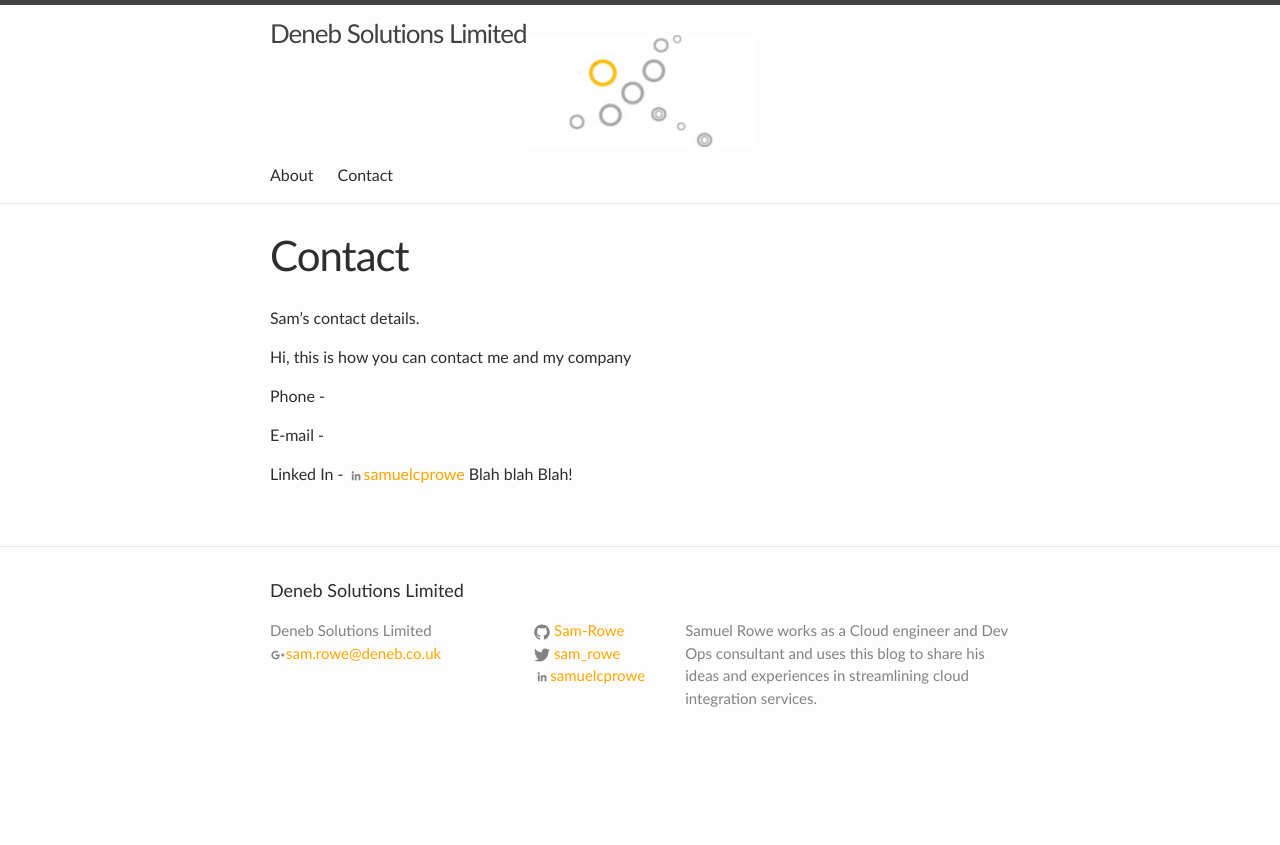
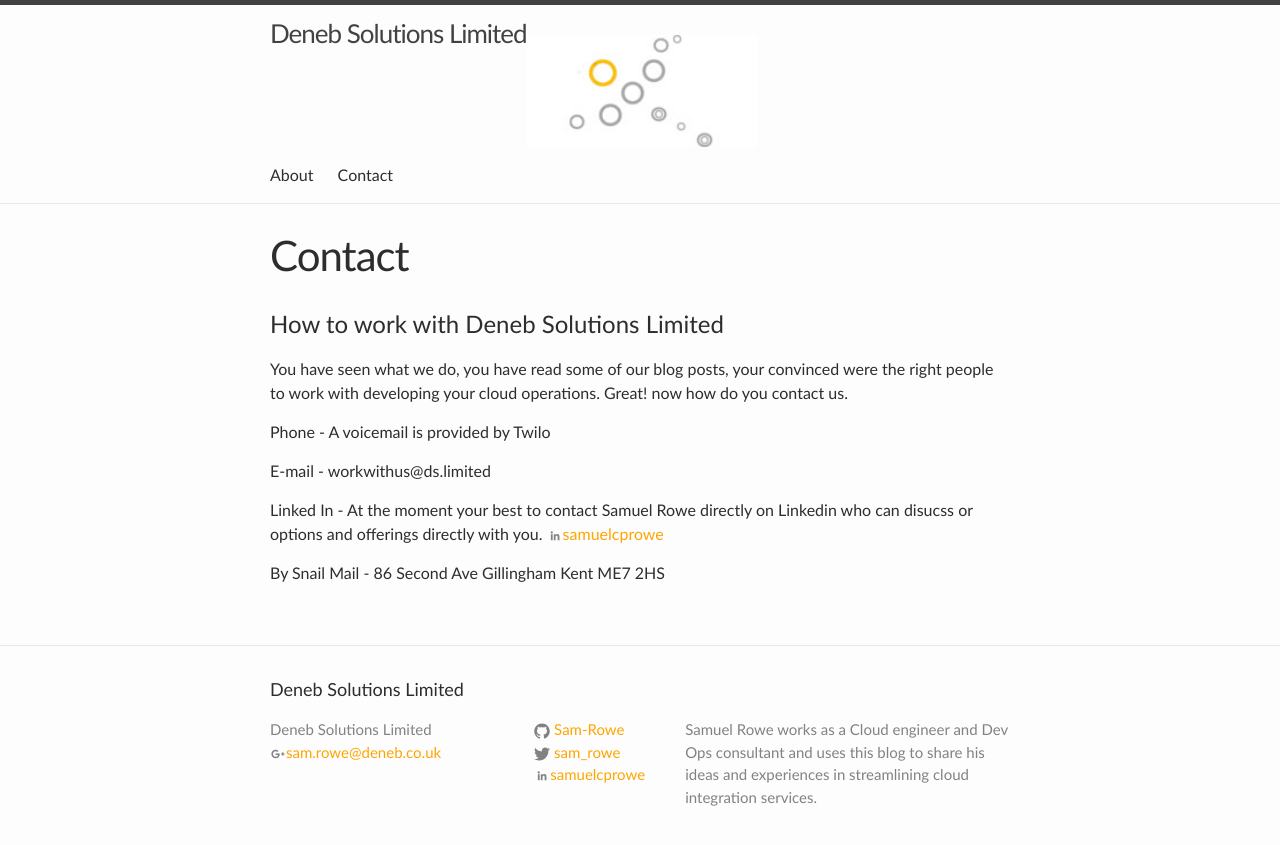
Before and after one commit to emily-dsl/personal-website.github.io, a Jekyll site: the page built from contact.md, in a window 1280 px wide. Shown: the top 845 px of the page. Built offline with Jekyll 4.4.1, drawn with Linux system fonts in a browser that asks for light colours.

Commit message:
Added some detail on the contact page, didn't check spellings, could be a crock of pooh

```diff
--- a/contact.md
+++ b/contact.md
@@ -5,14 +5,20 @@ permalink: /contact/
 ---
 
 
-Sam's contact details.
+# How to work with Deneb Solutions Limited
 
-Hi, this is how you can contact me and my company
+You have seen what we do, you have read some of our blog posts, your convinced were the right people to work with developing your cloud operations. Great! now how do you contact us.
 
-Phone -
 
-E-mail -
+Phone - A voicemail is provided by Twilo
 
-Linked In -
+E-mail - workwithus@ds.limited
+
+Linked In - At the moment your best to contact Samuel Rowe directly on Linkedin who can disucss or options and offerings directly with you.
 {% include icon-linkedin.html username="samuelcprowe" %}
-Blah blah Blah!
+
+By Snail Mail -
+86 Second Ave
+Gillingham
+Kent
+ME7 2HS
```
